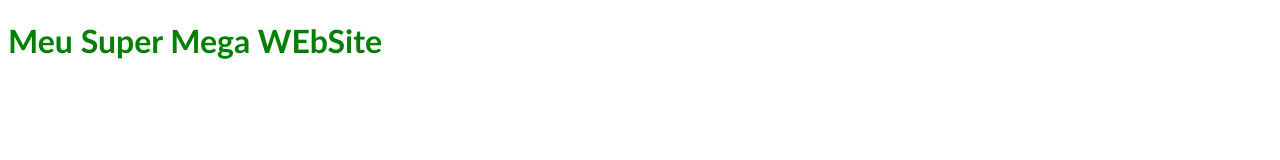
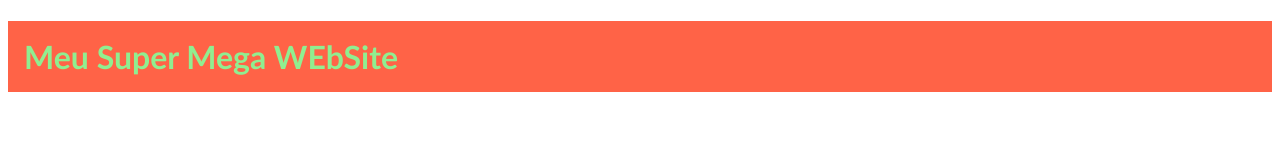
Before and after one commit to joaopapin/git-formacao, a plain HTML site: page index.html in a window 1280 px wide. Drawn offline with Linux system fonts and the light colour scheme.

Commit message:
titulo alterado na outra branch

```diff
--- a/css/styles.css
+++ b/css/styles.css
@@ -4,5 +4,7 @@ body {
 }
 
 h1 {
-    color: green;
+    color: lightgreen;
+    background-color: tomato;
+    padding: 1rem;
 }
```
